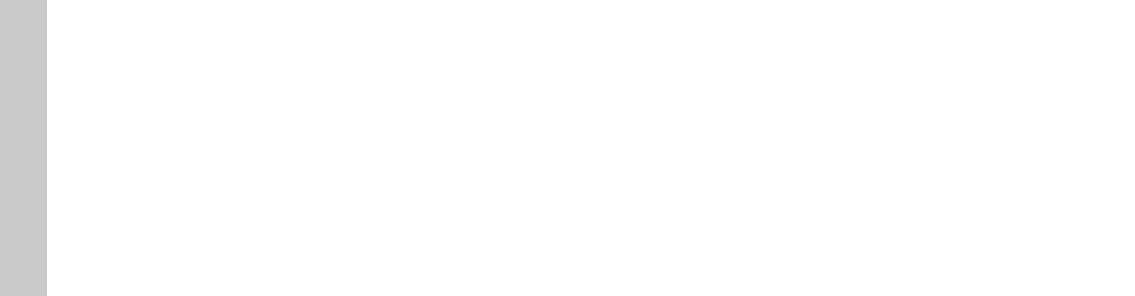
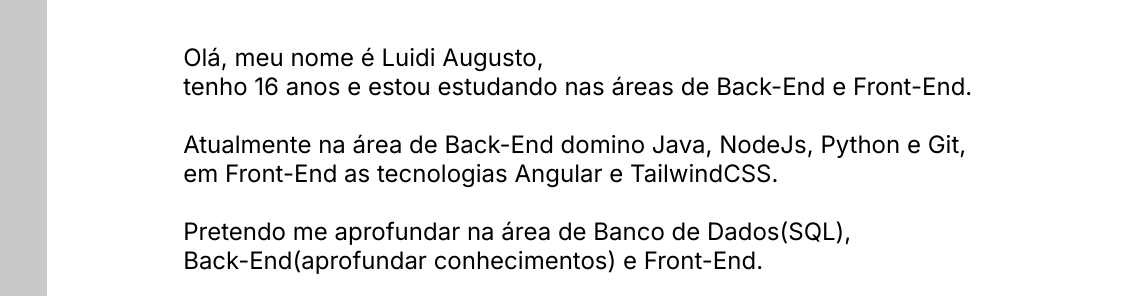
Before and after one commit to FireWater11/Curriculo, a plain HTML site: page index.html in a window 1280 px wide. Shown: the part 431-727 px from the top of the page, 145-1280 px from the left. Drawn offline with Linux system fonts and the light colour scheme; a web font is replaced by a local one.

Commit message:
commit finalizando parte 2

```diff
--- a/index.html
+++ b/index.html
@@ -10,7 +10,6 @@
         <link href="https://fonts.googleapis.com/css2?family=Inter:ital,opsz,wght@0,14..32,100..900;1,14..32,100..900&family=Noto+Znamenny+Musical+Notation&display=swap" rel="stylesheet">
     </head>
     <body>
-
         <section id="">
             <nav id="sidebar">
                 <img id="imagem-perfil" src="Imagens/foto-provisoria.png" alt="foto-perfil">
@@ -35,7 +34,7 @@
             </nav>
         </section>
 
-        <section id="">
+        <section>
             <header>
                 <div id="box">
                     <nav id="navbar">
@@ -60,10 +59,27 @@
                 </ul>
 
                 <div id="content">
+                    <p class="p-conteudo">
+                        Olá, meu nome é Luidi Augusto, <br>
+                        tenho 16 anos e estou estudando nas áreas de Back-End e Front-End.
+                    </p>
 
+                    <br>
+
+                    <p class="p-conteudo">
+                        Atualmente na área de Back-End domino Java, NodeJs, Python e Git, <br>
+                        em Front-End as tecnologias Angular e TailwindCSS.
+                    </p>
+
+                    <br>
+
+                    <p class="p-conteudo">
+                            Pretendo me aprofundar na área de Banco de Dados(SQL), <br>
+                            Back-End(aprofundar conhecimentos) e Front-End.
+                    </p>
                 </div>
 
-                <img id="foto-pessoa" src="Imagens/foto-pessoa.png">
+                <img id="foto-pessoa" src="Imagens/foto-pessoa-sombra.png">
             </div>
         </section>
 
--- a/style.css
+++ b/style.css
@@ -217,6 +217,10 @@
         & li {
             cursor: pointer;
         }
+
+        & li:hover {
+            transform: scale(1.1);
+        }
     }
 }
 
@@ -262,7 +266,7 @@
             border-right: 2px solid red;
             width: 0;
             top: 0;
-            animation: typing 3s steps(10) infinite, slide 15s steps(5) infinite;
+            animation: typing 3s steps(18) forwards infinite, slide 15s steps(5) infinite;
         }
 
         & li span {
@@ -287,6 +291,17 @@
     }
 }
 
+#content {
+    font-family: "Inter", sans-serif;
+    font-size: 24px;
+    width: 100%;
+    margin-top: -5vw;
+
+    & .p-conteudo {
+        margin-left: -21rem; /* alterar caso de erro de formatação da página */
+    }
+}
+
 @keyframes typing {
     from { width: 0; }
     to { width: 100%; }
```
Also changed, not shown: Imagens/foto-pessoa-sombra.png (added).
